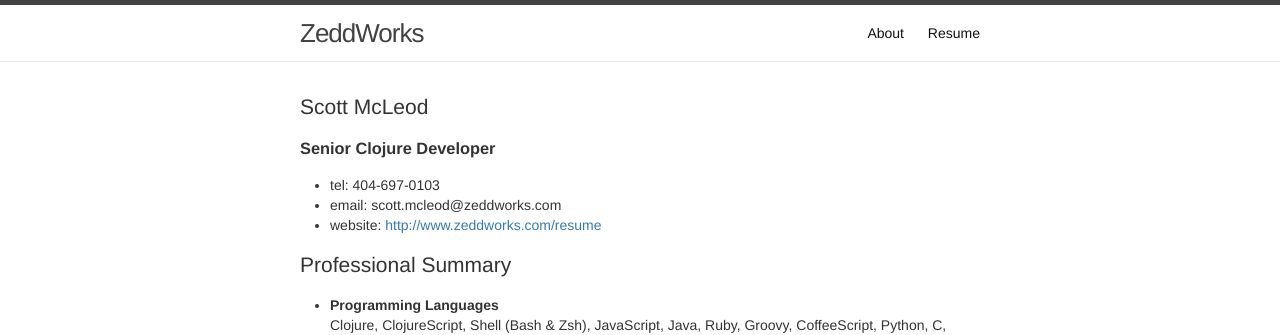
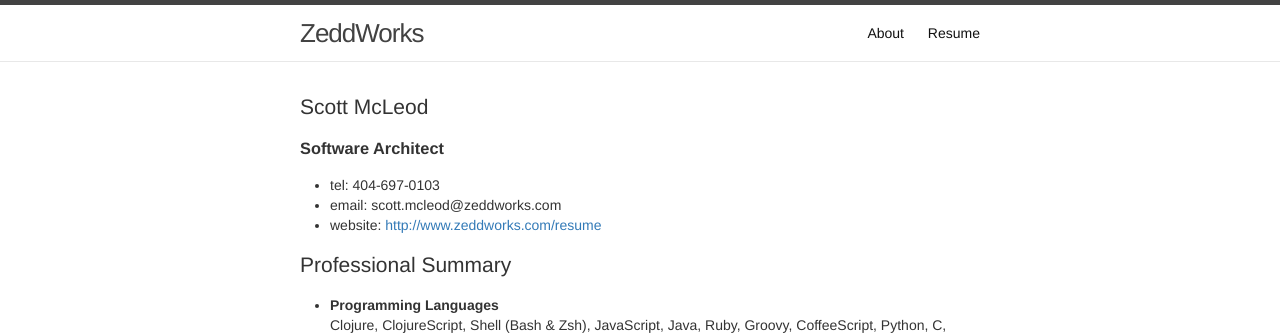
Before and after one commit to halcyon/www.zeddworks.com, a Jekyll site: the page built from resume.html, in a window 1280 px wide and 900 px high. Shown: the top 335 px of the window. Built offline with Jekyll 4.4.1, drawn with Linux system fonts in a browser that asks for light colours.

Commit message:
Update title

```diff
--- a/resume.html
+++ b/resume.html
@@ -15,9 +15,9 @@ permalink: /resume
 <h2 id="orgd6fee38">Scott McLeod</h2>
 <div class="outline-text-2" id="text-orgd6fee38">
 </div>
-<div id="outline-container-orga1c5a89" class="outline-3">
-<h3 id="orga1c5a89"><b>Senior Clojure Developer</b></h3>
-<div class="outline-text-3" id="text-orga1c5a89">
+<div id="outline-container-org8c6cadb" class="outline-3">
+<h3 id="org8c6cadb"><b>Software Architect</b></h3>
+<div class="outline-text-3" id="text-org8c6cadb">
 <ul class="org-ul">
 <li>tel: 404-697-0103</li>
 <li>email: scott.mcleod@zeddworks.com</li>
```
